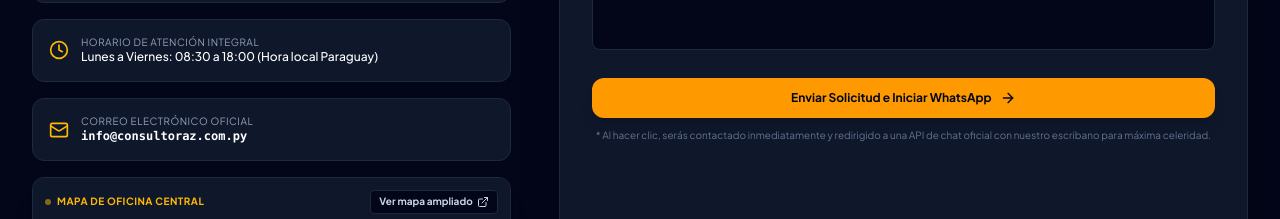
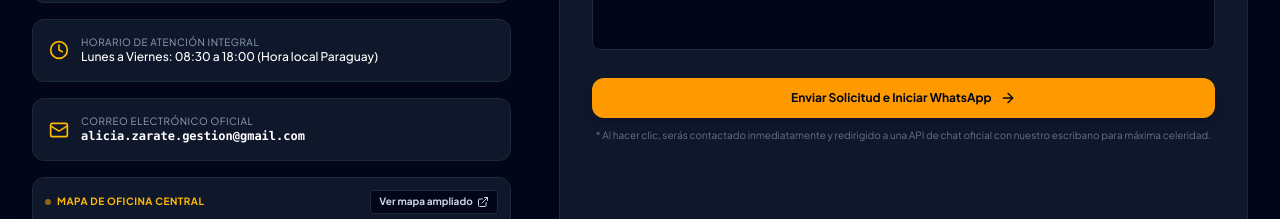
Before and after one commit to systemsofadowns-cmd/web-azconsultora, a React (Vite) app: page / in a window 1280 px wide. Shown: the part 9580-9799 px from the top of the page. Built offline with nearby package versions, Linux system fonts and the light colour scheme; a web font is replaced by a local one.

Commit message:
Update App.tsx

```diff
--- a/src/App.tsx
+++ b/src/App.tsx
@@ -196,7 +196,7 @@ export default function App() {
 
   const formattedPhone = "+595 991 857 037";
   const whatsappLink = "https://wa.me/595991857037";
-  const contactEmail = "info@consultoraz.com.py";
+  const contactEmail = "alicia.zarate.gestion@gmail.com";
 
   // Data for the 'Por qué elegir Paraguay?' cards
   const whyParaguayCards = [
```
